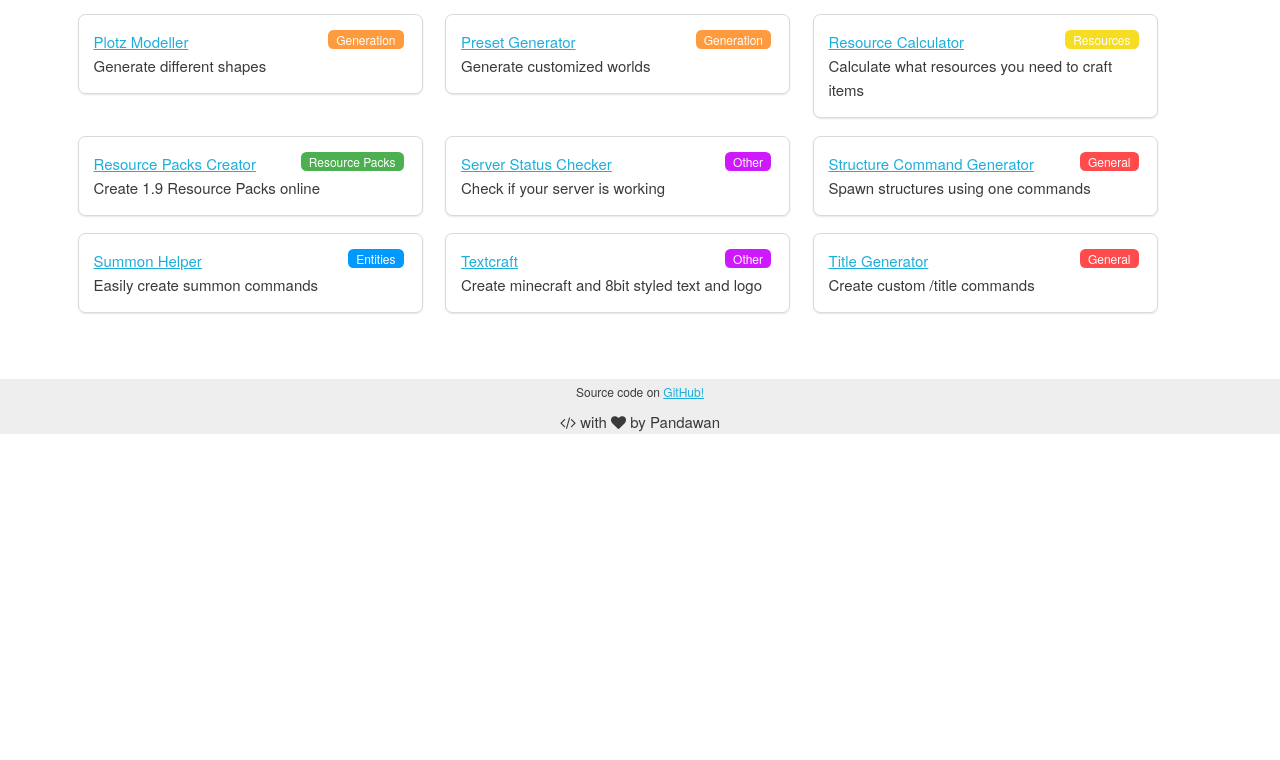
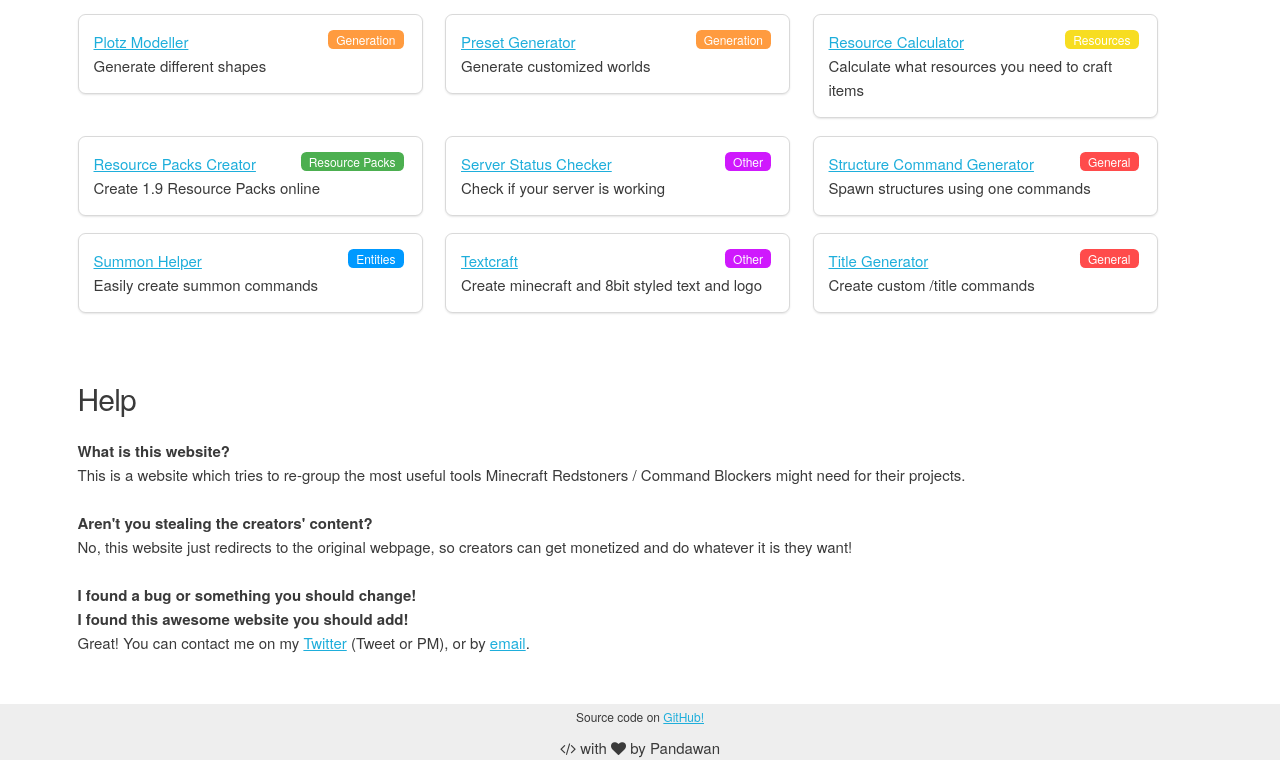
Before and after one commit to Pandawan/CBStarterKit, a plain HTML site: page index.html in a window 1280 px wide. Shown: the part 1154-1914 px from the top of the page. Before the commit the page ends 1588 px from the top, so only its background shows below. Drawn offline with Linux system fonts and the light colour scheme.

Commit message:
Added small Help

```diff
--- a/index.html
+++ b/index.html
@@ -76,6 +76,25 @@
 		</div>
 		<br />
 		<br />
+		<h4>Help</h4>
+		<p>
+			<b>What is this website?</b>
+			<br />
+			This is a website which tries to re-group the most useful tools Minecraft Redstoners / Command Blockers might need for their projects.
+			<br />
+			<br />
+			<b>Aren't you stealing the creators' content?</b>
+			<br />
+			No, this website just redirects to the original webpage, so creators can get monetized and do whatever it is they want!
+			<br />
+			<br />
+			<b>I found a bug or something you should change!</b><br />
+			<b>I found this awesome website you should add!</b>
+			<br />
+			Great! You can contact me on my <a href="http://twitter.com/PandawanYT">Twitter</a> (Tweet or PM), or by <a href="mailto://pandawanfr@gmail.com">email</a>.
+			<br />
+			<br />
+		</p>
 	</div>
 
 	<script type="text/javascript">
```
